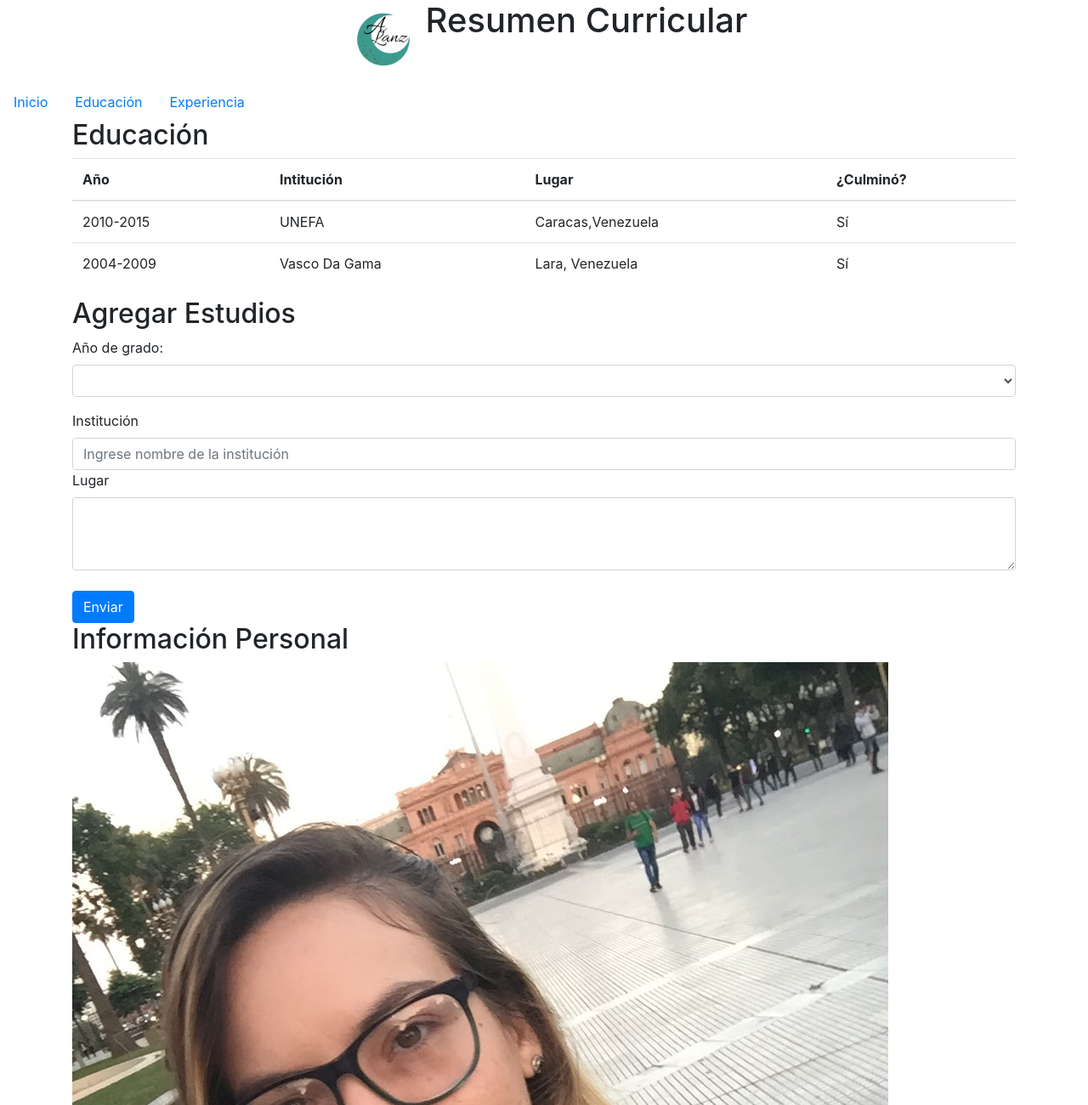
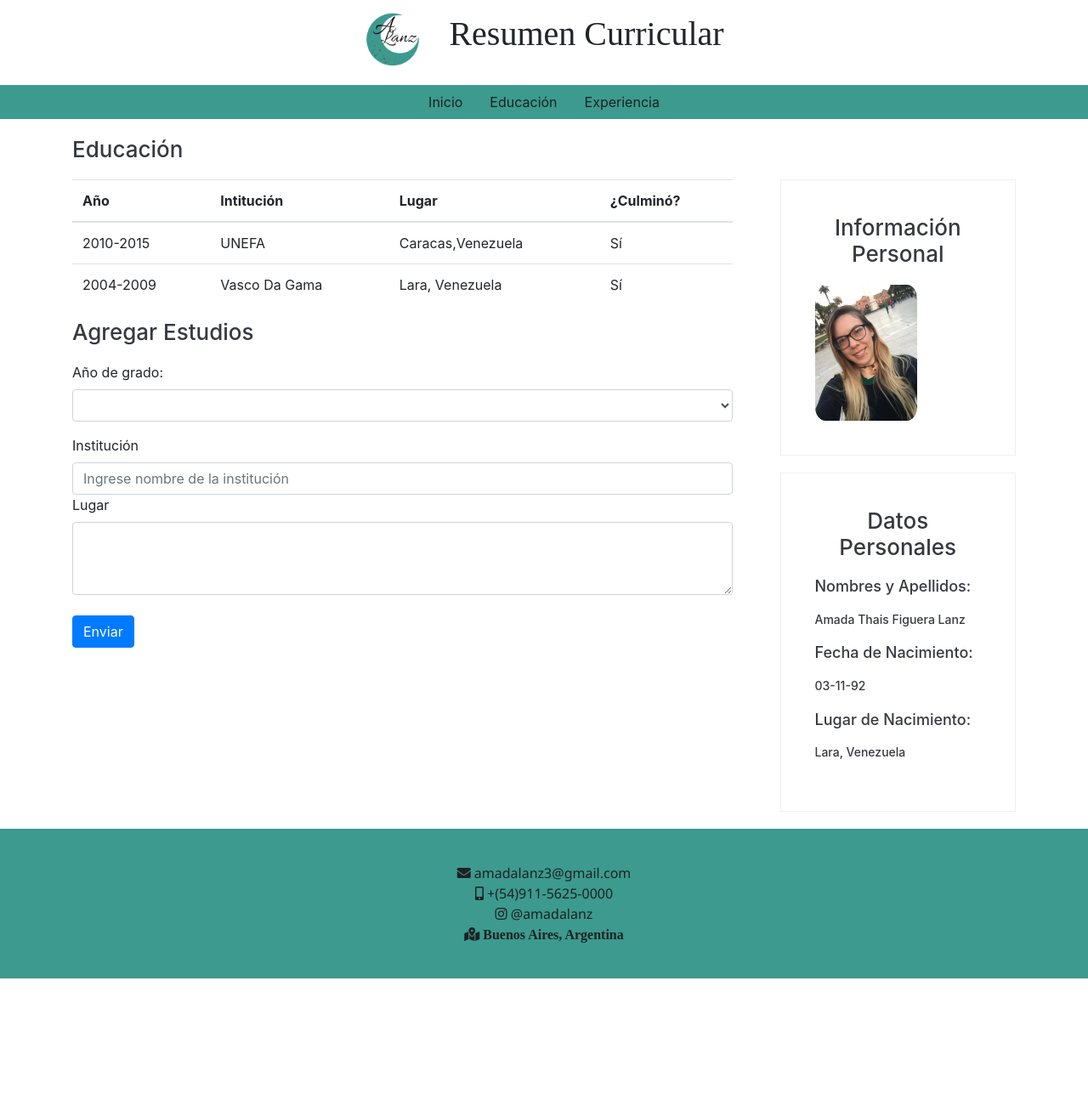
Before and after one commit to amadalanz/proyecto_final, a plain HTML site: page html/educacion.html in a window 1280 px wide. Shown: the top 1300 px of the page at 85% size. After the commit the page ends 1152 px from the top, so only its background shows below. Drawn offline with nearby package versions, Linux system fonts and the light colour scheme; a web font is replaced by a local one.

Commit message:
modificaciones generales en style para las 3 secciones

```diff
--- a/style/style.css
+++ b/style/style.css
@@ -1,3 +1,122 @@
+*{
+    margin: 0%;
+    padding: 0%;
+    -webkit-box-sizing: border-box;
+    -moz-box-sizing: border-box;
+    box-sizing: border-box;
+}
 body{
-    font-family: 'Abhaya Libre', serif;
+    font-family: 'Courier New', Courier, monospace;
 }
+
+/*Estilo del menú*/
+.justify-content-center {
+    -ms-flex-pack: center!important;
+    justify-content: center!important;
+    background: rgb(255, 255, 255);
+}
+.menu{
+    -ms-flex-pack: center!important;
+    justify-content: center!important;
+    background: #3c9a8e;
+}
+.menu a{
+    color: #1d2124;
+    text-decoration: none;
+    background-color: transparent;
+    -webkit-text-decoration-skip: objects;
+}
+.menu a:hover {
+    color: #363940;
+}
+
+/*Estilo del título principal y contenedores*/
+body nav h1 {
+    font-family: 'Times New Roman', Times, serif;
+    text-align: center!important;
+    padding: 1rem;
+}
+.container{
+    width: 1200px;
+    margin: 0 auto;
+    overflow: hidden;
+}
+.container .titulo_container{
+    color: #363940;
+    font-size: 26px;
+    margin-bottom: 20px;
+    margin-top: 20px;
+}
+
+/*Estilos para container*/
+.informacion{
+    float: left;
+    width: 70%;
+}
+.container .informacion .list ul li{
+    text-align: left;
+}
+.container .informacion .form .subtitle{
+    text-align: left;
+    color: #363940;
+    font-size: 26px;
+    margin-bottom: 20px;
+}
+
+/*Estilo para datos personales*/
+.aside {
+    float: right;
+    width: 25%;
+}
+.aside .widget{
+    background: #fff;
+    padding: 40px;
+    margin-bottom: 20px;
+    border: 1px solid #f0f0f0;
+}
+.aside .widget .foto-perfil{
+    text-align: center;
+    margin-bottom: 10px;
+}
+.aside .widget .foto_perfil img{
+    width: 120px;
+    border-radius: 10%;
+}
+.aside .widget .titulo_dp{
+    text-align: center;
+    color: #363940;
+    font-size: 26px;
+    margin-bottom: 20px;
+}
+.aside .widget .titleh3{
+    color: #363940;
+    font-size: 18px;
+    margin-bottom: 20px;
+}
+.aside .widget .titleh4{
+    color: #363940;
+    font-size: 14px;
+    margin-bottom: 20px;
+}
+
+/*Estilos para el footer*/
+.footer {
+    background: #3c9a8e;
+    padding: 40px;
+    border-bottom: 1px solid #f0f0f0;
+    text-align: center;
+    color: #1d2124;
+    text-decoration: none;
+}
+.footer a {
+    color: #1d2124;
+    text-decoration: none;
+    background-color: transparent;
+    -webkit-text-decoration-skip: objects;
+    font-family: 'Segoe UI', Tahoma, Geneva, Verdana, sans-serif;
+    font-weight: normal;
+}
+.footer a:hover {
+    color: #495057;
+    text-decoration: none;
+}
```
